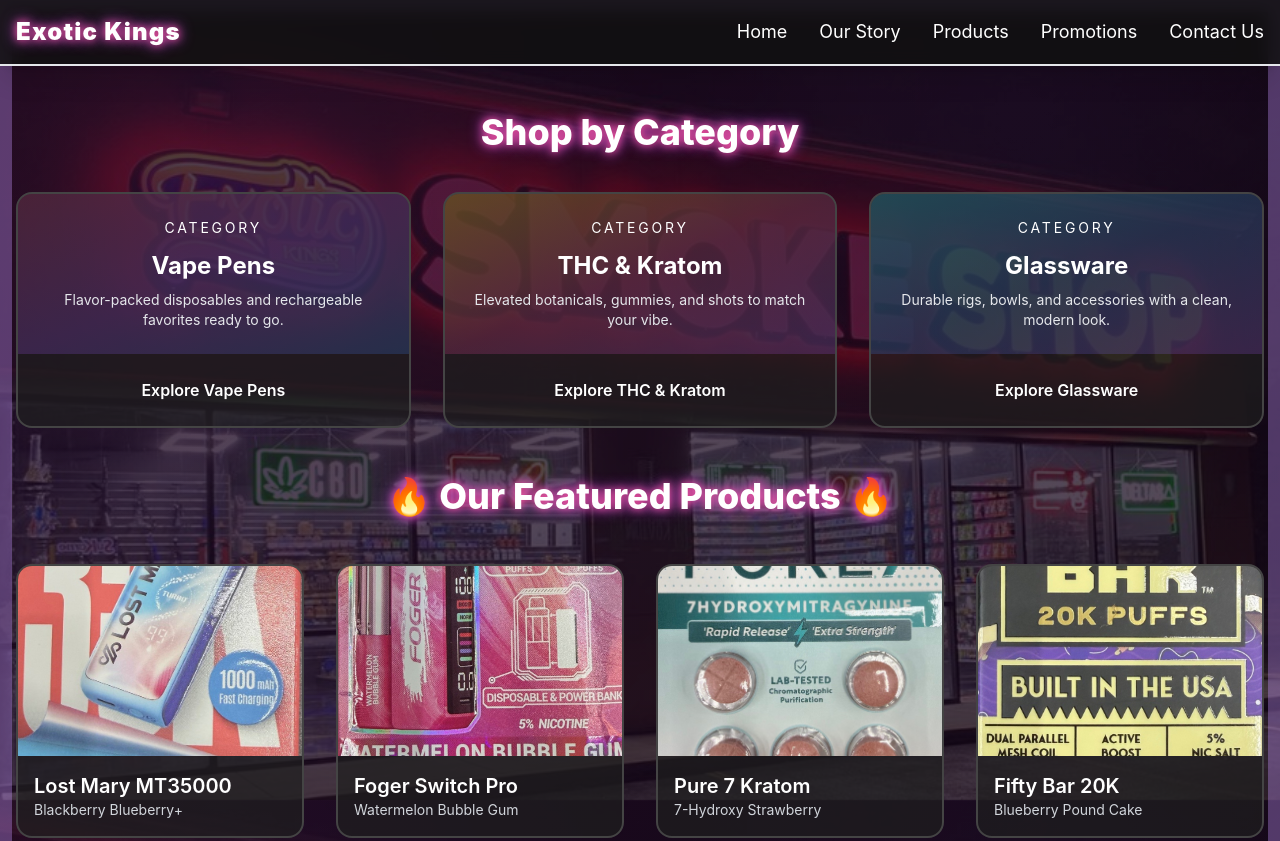
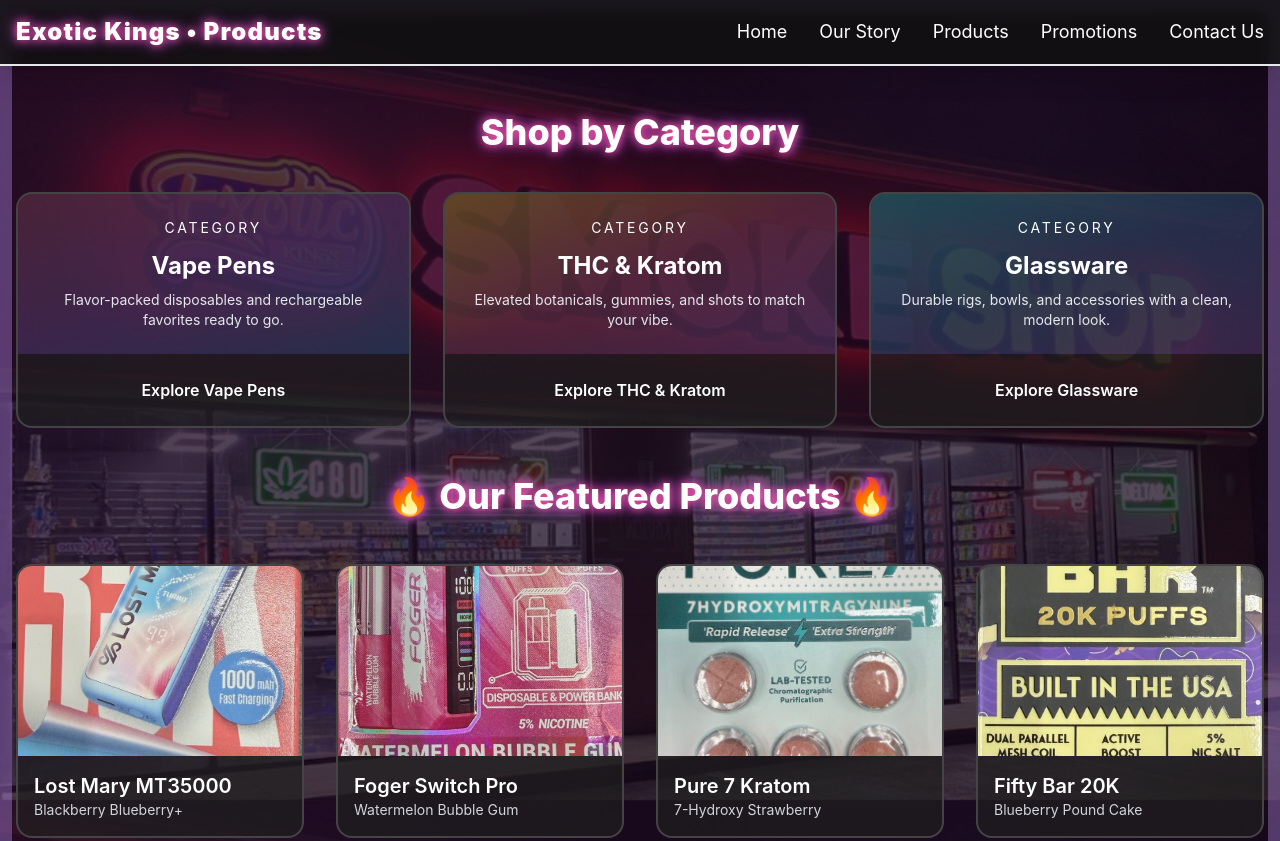
Before and after one commit to Josvel525/Exotic-Kings, a plain HTML site: page products.html in a window 1280 px wide. Shown: the top 841 px of the page. Drawn offline with nearby package versions, Linux system fonts and the light colour scheme.

Commit message:
Update navbar link to include 'Products' text

```diff
--- a/products.html
+++ b/products.html
@@ -14,7 +14,7 @@
 <!-- NAVBAR -->
 <header id="navbar" class="fixed top-0 w-full z-50 bg-gray-900/80 border-b-2 border-primary shadow-xl">
     <div class="max-w-7xl mx-auto px-4 flex justify-between items-center h-16">
-        <a href="index.html" class="text-2xl font-black text-secondary text-neon tracking-wider">Exotic Kings</a>
+        <a href="index.html" class="text-2xl font-black text-secondary text-neon tracking-wider">Exotic Kings • Products</a>
 
         <div id="hamburger" class="hamburger lg:hidden cursor-pointer p-2">
             <div class="hamburger-line line-1 h-1 w-7 bg-white rounded-full my-1"></div>
```
